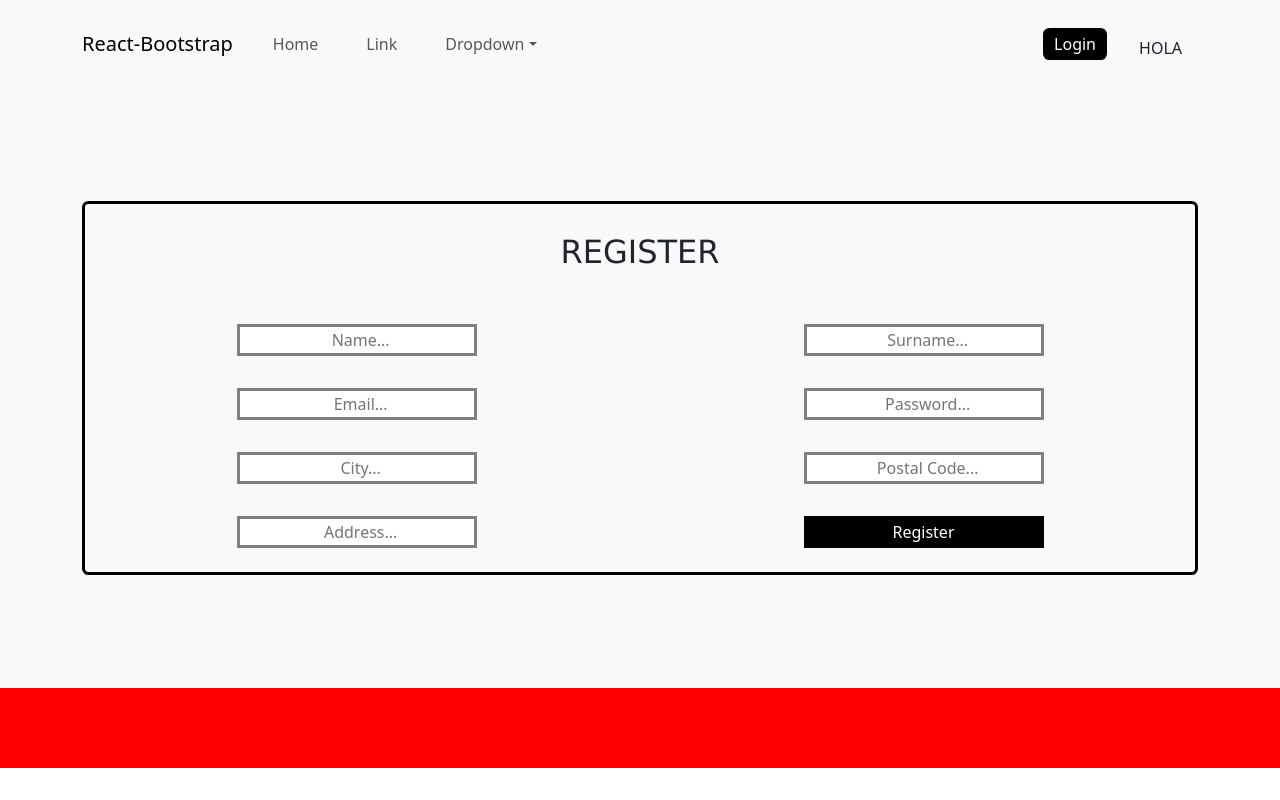
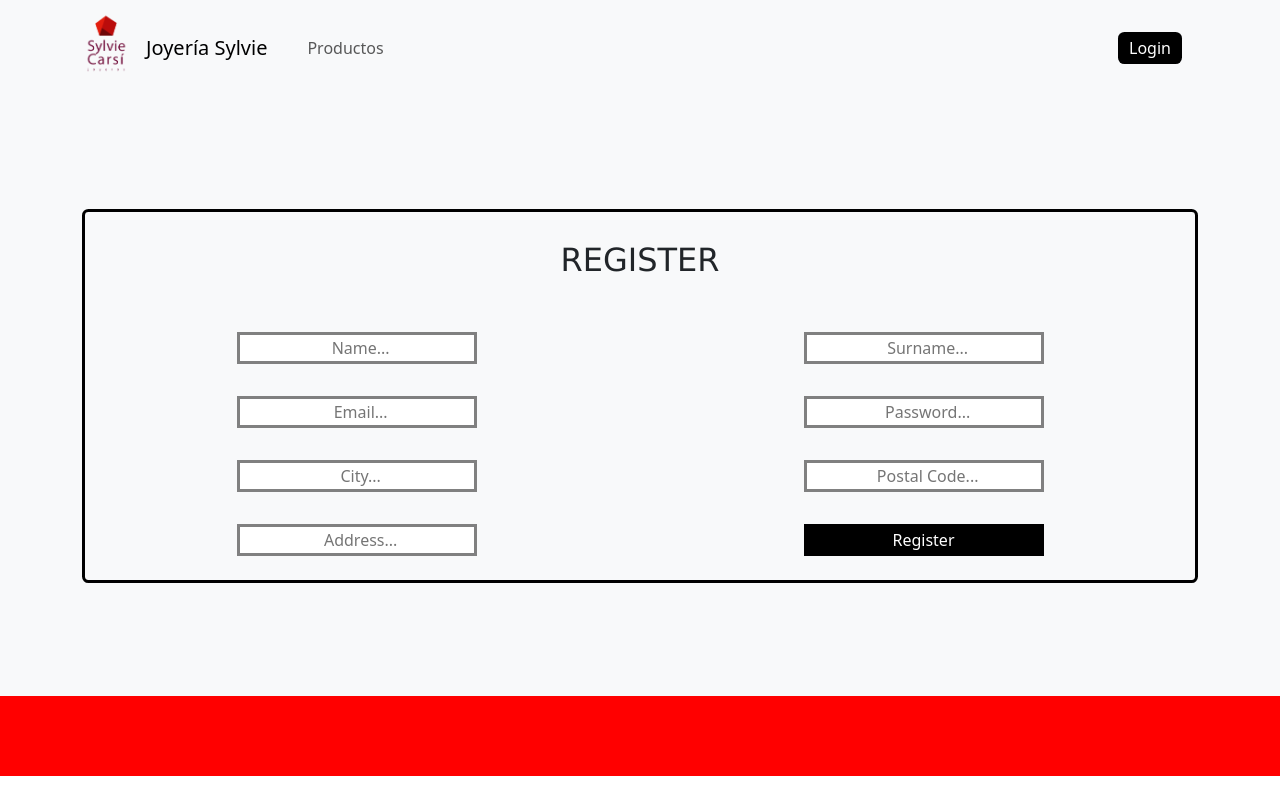
Before and after one commit to AlejandroCabezaCarsi/jewelry-FINAL_PROJECT-FRONTEND-REACT, a React (Vite) app: page /Register in a window 1280 px wide. Built offline with nearby package versions, Linux system fonts and the light colour scheme; the HTML template or start-up script is replaced by a standard one.

Commit message:
[UPDATE] Updated styles of the Header

```diff
--- a/src/common/ChangeViewButton/ChangeViewButton.css
+++ b/src/common/ChangeViewButton/ChangeViewButton.css
@@ -14,7 +14,7 @@
 }
 
 .changeViewButtonDesign:hover{
-    background-color: rgb(212, 175, 55);
+    background-color: #e31e0e ;
     transition: 0.7s;
     transform: scale(1.1);
     box-shadow: 0 6px 12px rgba(0, 0, 0, 0.2);
--- a/src/common/Header/Header.css
+++ b/src/common/Header/Header.css
@@ -3,3 +3,22 @@
     justify-content: space-between;
     align-items: end;
 }
+
+.profileButton{
+    height: 1em;
+    width: 1em;
+    background-image: url(../../assets/profileButton.png);
+    background-size: cover;
+    cursor: pointer
+}
+
+
+.jewlryLogo{
+    height: 5em;
+    width: 3em;
+    background-image: url(../../assets/jewelryLogo.png);
+    background-size: contain;
+    background-repeat: no-repeat;
+    margin-right: 1em;
+    cursor: pointer;
+}
--- a/src/common/Header/Header.jsx
+++ b/src/common/Header/Header.jsx
@@ -5,34 +5,50 @@ import Navbar from "react-bootstrap/Navbar";
 import NavDropdown from "react-bootstrap/NavDropdown";
 import "./Header.css";
 import { ChangeViewButton } from "../ChangeViewButton/ChangeViewButton";
+import { useSelector } from "react-redux";
+import { userData } from "../../pages/Login/userSlice";
+import { useNavigate } from "react-router-dom";
 
 export const Header = () => {
+
+    const dataUser = useSelector(userData)
+
+    const token = dataUser.credentials.token
+
+    console.log(token)
+
+    const navigate = useNavigate()
+
   return (
     <>
         <Navbar expand="lg" className="bg-body-tertiary">
             <Container>
-                <Navbar.Brand href="#home">React-Bootstrap</Navbar.Brand>
+                <div className="jewlryLogo" onClick={()=>navigate("/")}></div>
+                <Navbar.Brand href="/">Joyería Sylvie</Navbar.Brand>
                 <Navbar.Toggle aria-controls="basic-navbar-nav" />
                 <Navbar.Collapse id="basic-navbar-nav">
                     <Nav className="me-auto d-flex align-items-center">
                         <div className="navLinksLeft d-flex">
-                            <Nav.Link className="p-4" href="#home">Home</Nav.Link>
-                            <Nav.Link className="p-4" href="#link">Link</Nav.Link>
-                            <NavDropdown className="m-3" title="Dropdown" id="basic-nav-dropdown">
-                                <NavDropdown.Item href="#action/3.1">Action</NavDropdown.Item>
-                                    <NavDropdown.Item href="#action/3.2">Another action</NavDropdown.Item>
-                                    <NavDropdown.Item href="#action/3.3">Something</NavDropdown.Item>
+                            <Nav.Link className="p-4" href="/AllProducts">Productos</Nav.Link>
 
-                            </NavDropdown>
                         </div>
                     </Nav>
 
                     <Nav>
 
-                        <div className="navLinksRight">
-                            <div className="PRUEBA p-3"><ChangeViewButton name={"Login"} path={"/Login"} /></div>
-                            <div className="PRUEBA p-3">HOLA</div>
-                        </div>
+
+                        {token !== ""
+
+                            ?   <div className="navLinksRight">
+                                    <div className="profileButton p-3" onClick={()=> navigate("/Profile")}></div>
+                                </div>
+
+                            :   <div className="navLinksRight">
+                                    <div className="PRUEBA p-3"><ChangeViewButton name={"Login"} path={"/Login"} /></div>
+                                </div>
+
+                        }
+
                     </Nav>
 
                 </Navbar.Collapse>
```
Also changed, not shown: src/assets/jewelryLogo.png (added), src/assets/profileButton.png (added).
